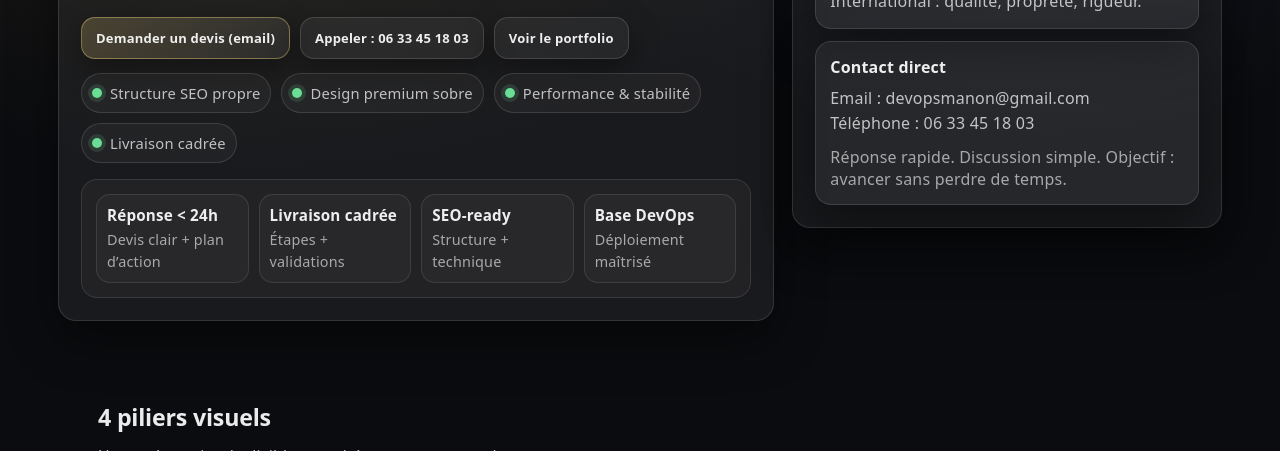
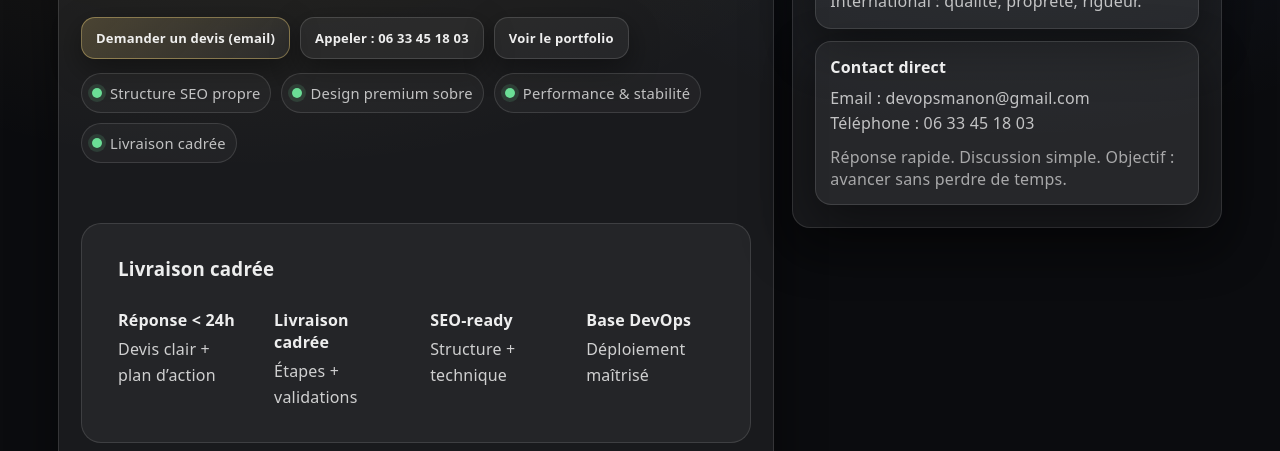
Before and after one commit to devopsmanon-cmd/portfolio-freelance-pack4, a website: page fr/index.html in a window 1280 px wide. Shown: the part 349-800 px from the top of the page. Drawn offline with Linux system fonts and the light colour scheme.

Commit message:
Hero garanties: simplification premium en cadre unique 4 piliers

```diff
--- a/assets/css/style.css
+++ b/assets/css/style.css
@@ -1452,6 +1452,40 @@ img {
   color: var(--muted);
 }
 
+/* ===== Delivery: one premium frame instead of nested mini-cards ===== */
+.delivery-section{
+  margin-top: 60px;
+  margin-bottom: 60px;
+}
+
+.delivery-card{
+  padding: 32px 36px;
+  border-radius: 20px;
+  background: rgba(255,255,255,0.05);
+  border: 1px solid rgba(255,255,255,0.12);
+}
+
+.delivery-card h3{
+  margin: 0 0 28px;
+}
+
+.delivery-grid{
+  display: grid;
+  grid-template-columns: repeat(4, 1fr);
+  gap: 28px;
+}
+
+.delivery-grid div strong{
+  display: block;
+  margin-bottom: 6px;
+}
+
+.delivery-grid p{
+  opacity: 0.85;
+  line-height: 1.6;
+  margin: 0;
+}
+
 @media (max-width: 900px){
   .home-offers .offers-grid{
     grid-template-columns: 1fr;
@@ -1460,6 +1494,10 @@ img {
   .content-growth .growth-grid{
     grid-template-columns: 1fr;
   }
+
+  .delivery-grid{
+    grid-template-columns: 1fr 1fr;
+  }
 }
 
 @media (max-width: 680px){
@@ -1474,6 +1512,15 @@ img {
 
   .home-offers .offer-card{
     padding: 20px;
+  }
+
+  .delivery-card{
+    padding: 24px 20px;
+  }
+
+  .delivery-grid{
+    grid-template-columns: 1fr;
+    gap: 16px;
   }
 }
 
--- a/fr/index.html
+++ b/fr/index.html
@@ -100,25 +100,33 @@
         <span class="badge"><span class="dot"></span>Livraison cadrée</span>
       </div>
 
-      <!-- PROOF BAR (la preuve = conversion) -->
-      <div class="proofbar" aria-label="Garanties">
-        <div class="proofitem">
+      <section class="delivery-section" aria-label="Garanties">
+        <div class="delivery-card">
+          <h3>Livraison cadrée</h3>
+
+          <div class="delivery-grid">
+            <div>
               <strong>Réponse &lt; 24h</strong>
-          <span>Devis clair + plan d’action</span>
+              <p>Devis clair + plan d’action</p>
             </div>
-        <div class="proofitem">
+
+            <div>
               <strong>Livraison cadrée</strong>
-          <span>Étapes + validations</span>
+              <p>Étapes + validations</p>
             </div>
-        <div class="proofitem">
+
+            <div>
               <strong>SEO-ready</strong>
-          <span>Structure + technique</span>
+              <p>Structure + technique</p>
             </div>
-        <div class="proofitem">
+
+            <div>
               <strong>Base DevOps</strong>
-          <span>Déploiement maîtrisé</span>
+              <p>Déploiement maîtrisé</p>
             </div>
           </div>
+        </div>
+      </section>
     </div>
 
     <!-- COLONNE DROITE (résumé rassurant) -->
```
Lines whose indentation alone changed are shown as unchanged.
